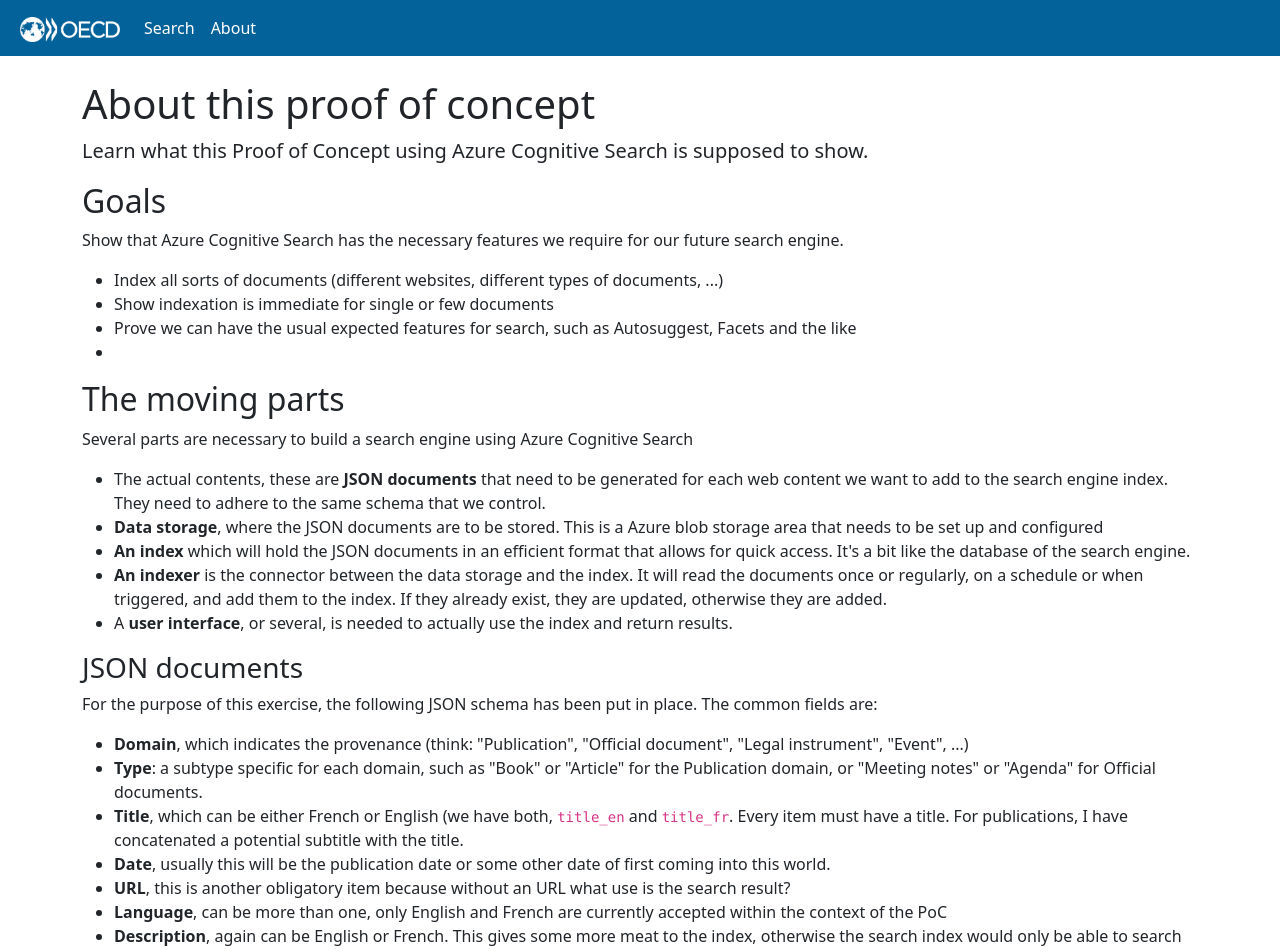
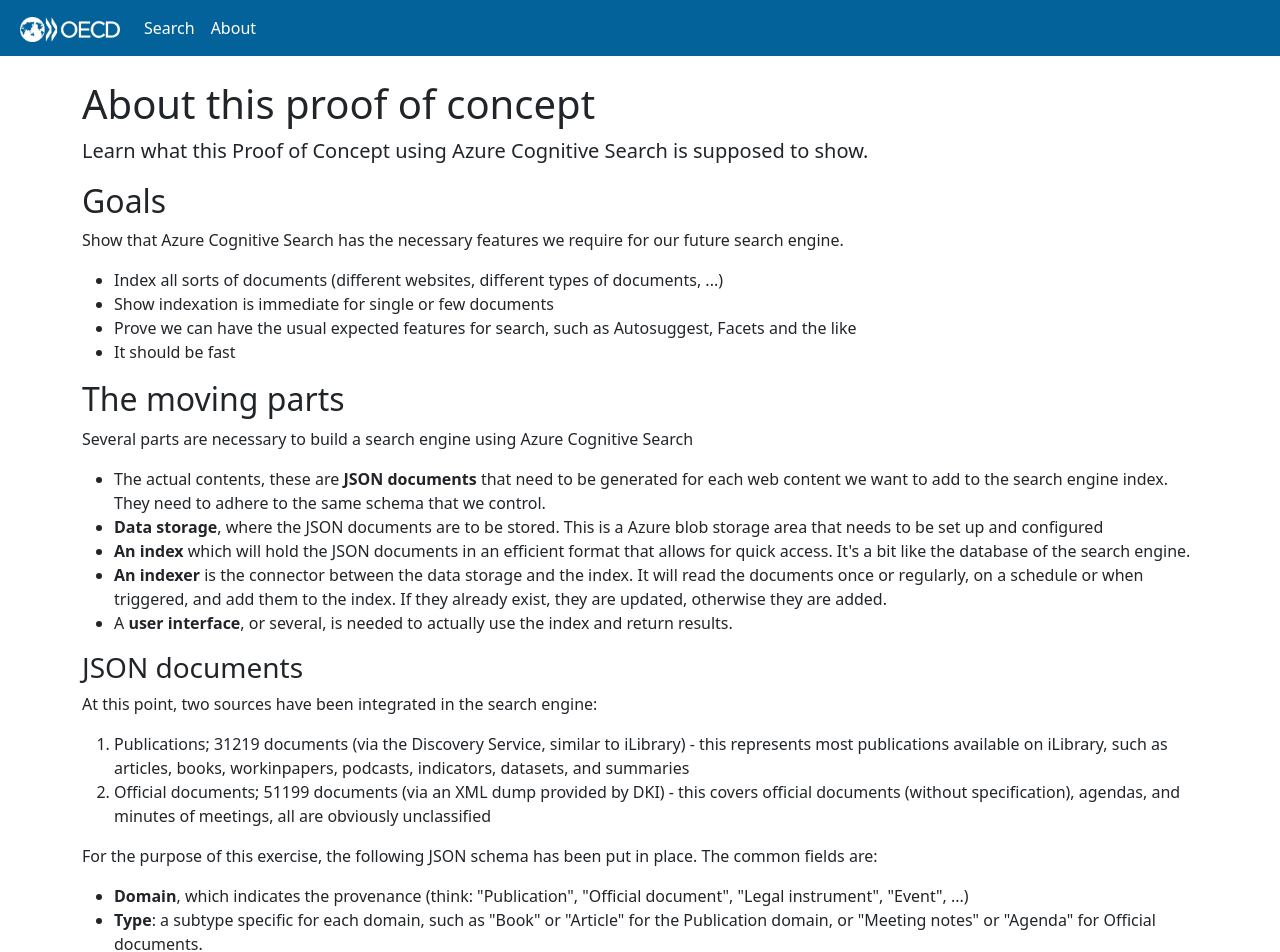
Before and after one commit to jfix/search-poc-app, a React (Create React App) app: page /about in a window 1280 px wide. Shown: the top 952 px of the page. Built offline with nearby package versions, Linux system fonts and the light colour scheme; no server answers.

Commit message:
Add more documentation in the About page

```diff
--- a/src/pages/About/About.js
+++ b/src/pages/About/About.js
@@ -24,7 +24,7 @@
               <li>Index all sorts of documents (different websites, different types of documents, ...)</li>
               <li>Show indexation is immediate for single or few documents</li>
               <li>Prove we can have the usual expected features for search, such as Autosuggest, Facets and the like</li>
-              <li></li>
+              <li>It should be fast</li>
             </ul>
 
             <h2>The moving parts</h2>
@@ -39,6 +39,13 @@
             </ul>
 
             <h3>JSON documents</h3>
+
+            <p>At this point, two sources have been integrated in the search engine:</p>
+            <ol>
+              <li>Publications; 31219 documents (via the Discovery Service, similar to iLibrary) - this represents most publications available on iLibrary, such as articles, books, workinpapers, podcasts, indicators, datasets, and summaries</li>
+              <li>Official documents; 51199 documents (via an XML dump provided by DKI) - this covers official documents (without specification), agendas, and minutes of meetings, all are obviously unclassified</li>
+            </ol>
+
             <p>For the purpose of this exercise, the following JSON schema has been put in place. The common fields are:</p>
             <ul>
               <li><strong>Domain</strong>, which indicates the provenance (think: "Publication", "Official document", "Legal instrument", "Event", ...)</li>
@@ -98,6 +105,7 @@
             <p>As this is only a proof of concept, not everything has been implemented, for example:</p>
             <ul>
               <li>Only English and French are currently accepted (but should be really have others?)</li>
+              <li>Official documents don't have subjects and seldom descriptions; Publications don't have countries</li>
               <li>Ordering of results is (apparently) ordering by adding to the index</li>
               <li>Only simple checkbox facets have been used, for dates a slider facet would be more appropriate and feasible</li>
               <li>The look and feel of the page is purposefully not similar to the final design (which final design?)</li>
```
